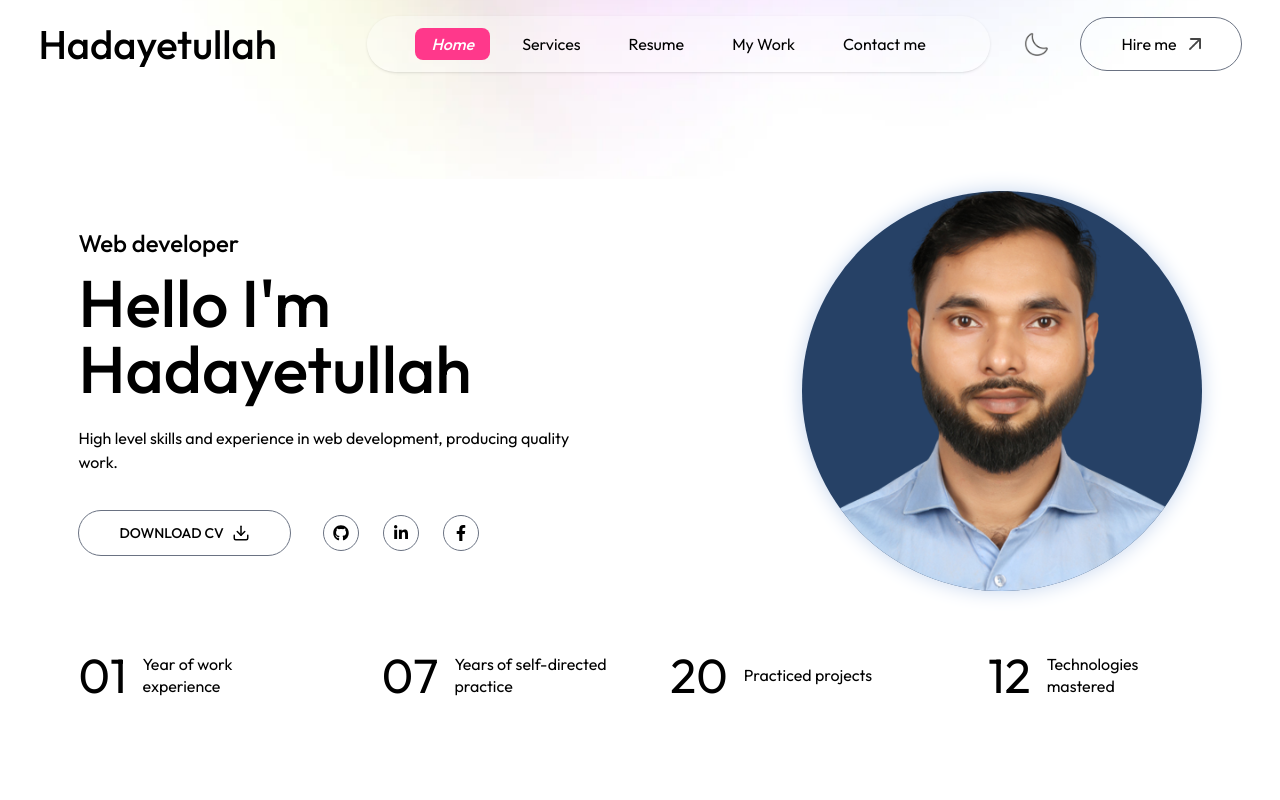
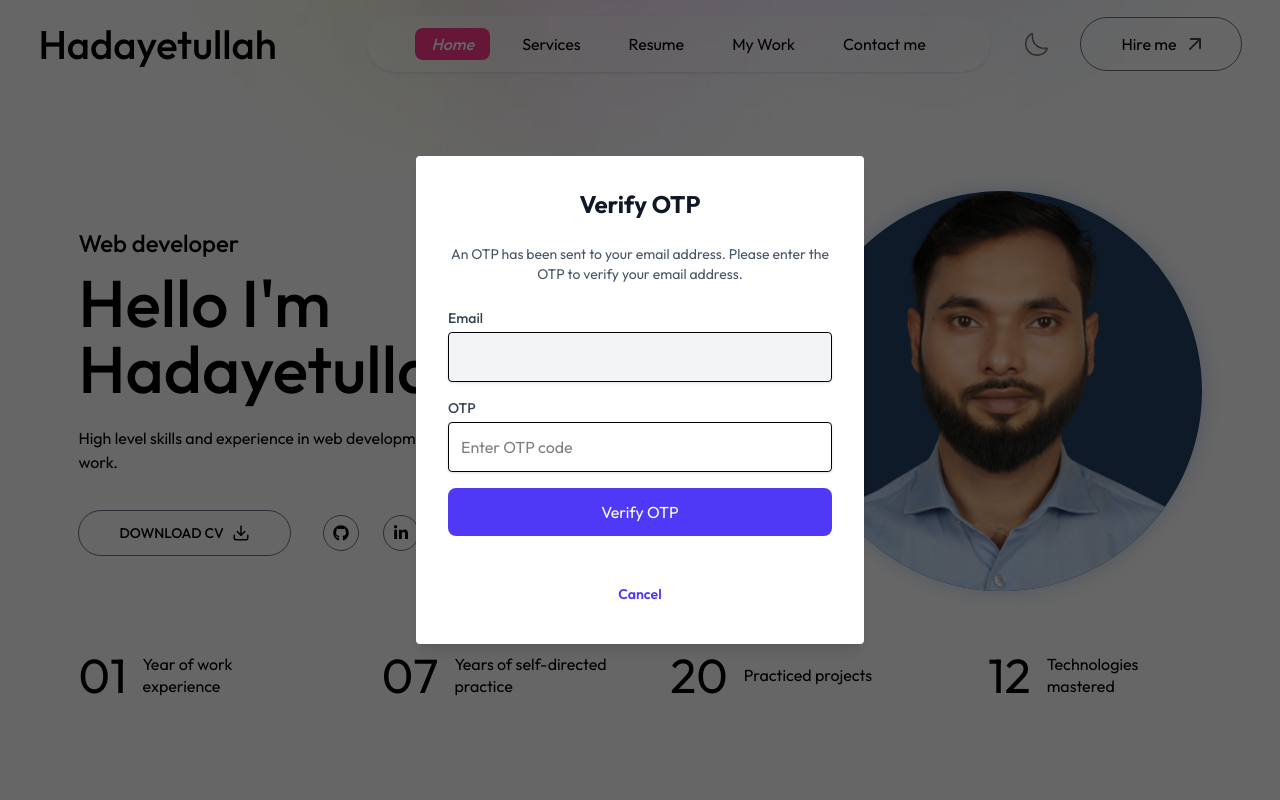
Before and after one commit to Hadayetullah/portfolio-v2, a Next.js app: page / in a window 1280 px wide. Shown: the top 800 px of the page. Built offline with nearby package versions, Linux system fonts and the light colour scheme; no server answers; a web font is replaced by a local one.

Commit message:
Update Form component functionalities and create OTPModal component.

```diff
--- a/app/components/Form.tsx
+++ b/app/components/Form.tsx
@@ -6,6 +6,7 @@ import UserVerificationField from './UserVerificationField';
 import { deleteFormCookies, getFormCookies, getProviderInfo, setAuthAndFormCookies } from '../actions/getAuthInfo';
 import AuthenticatedUser from './AuthenticatedUser';
 import { socialLogin, socialLogout } from '../actions/SocialAuth';
+import OTPModal from './OTPModal';
 
 
 type Props = {
@@ -44,10 +45,20 @@ interface FormInputErrorsType {
 const authOptionsList = [
   { label: 'User verification with social account', value: 'social' },
   { label: 'User verification with email (manually)', value: 'manual' },
+];
+
+// options array for the select field
+const optionsList = [
+  { label: 'Frontend Development', value: 'frontend' },
+  { label: 'Backend Development', value: 'backend' },
+  { label: 'Full Stack Development', value: 'fullstack' },
+  { label: 'General Purpose', value: 'general' },
+  { label: 'Other', value: 'other' },
 ]
 
 const Form = (props: Props) => {
     const emailRegex = /^[A-Z0-9._%+-]+@[A-Z0-9.-]+\.[A-Z]{2,4}$/i;
+    const purposePlaceholderText = 'Purpose';
 
     // Refs for scrolling to the first error field if there are any error fields
     const verificationRef = useRef<HTMLDivElement>(null);
@@ -57,8 +68,11 @@ const Form = (props: Props) => {
 
     const [selectedAuthType, setSelectedAuthType] = useState<{label: string, value:string}>(authOptionsList[0]);
 
+    const [selectedPurpose, setSelectedPurpose] = useState<{label: string, value:string} | null>(null)
     const [formSubmissionCount, setFormSubmissionCount] = useState<number>(0);
     const [formSubmissionSuccess, setFormSubmissionSuccess] = useState<boolean>(false);
+    const [OTPStatus, setOTPStatus] = useState<boolean>(true);
+    const [OTPCode, setOTPCode] = useState<string>("");
     const [formInputErrors, setFormInputErrors] = useState<FormInputErrorsType>({
         verified: "",
         email: "",
@@ -192,6 +206,7 @@ const Form = (props: Props) => {
         await socialLogout();
     }
 
+    // Handle form submission
     const handleSubmit = async (e: React.FormEvent) => {
         e.preventDefault();
 
@@ -220,6 +235,8 @@ const Form = (props: Props) => {
         formData.providerData = authInfo;
         console.log("Submit formData:", formData);
 
+        setFormSubmissionCount(0);
+        setSelectedPurpose(null);
         setFormData({
             authType: selectedAuthType.value,
             providerData: authInfo,
@@ -262,27 +279,36 @@ const Form = (props: Props) => {
     ];
 
     const inputStyle = `flex h-[35px] xxs:h-[42px] xs:h-[48px] border-[0.5px] border-black/20
-        dark:border-white/20 px-1 xxs:px-4
-        py-2 xxs:py-5 text-base text-black dark:text-white placeholder:text-black/60
-        dark:placeholder:text-white/60 outline-none bg-white dark:bg-[#1c1c22] rounded-md
-        placeholder:text-sm xxs:placeholder:text-base shadow-sm`;
+        dark:border-white/20 px-1 xxs:px-4 py-2 xxs:py-5 text-base text-black dark:text-white
+        placeholder:text-black/60 dark:placeholder:text-white/60 outline-none bg-white dark:bg-[#1c1c22]
+        rounded-md placeholder:text-sm xxs:placeholder:text-base shadow-sm`;
 
     const textAreaStyle = `flex border-[0.5px] border-black/20 dark:border-white/20 px-1 xxs:px-4 py-2 xxs:py-5 text-base text-black
         dark:text-white placeholder:text-black/60 dark:placeholder:text-white/60 outline-none bg-white
         dark:bg-[#1c1c22] rounded-md placeholder:text-sm xxs:placeholder:text-base`;
 
     const UserVerificationFieldStyle = `h-auto sm:h-[48px] border-[0.5px] border-black/20
-        dark:border-white/20 text-base
-        text-black dark:text-white outline-none bg-white dark:bg-[#1c1c22] rounded-md shadow-sm`
+        dark:border-white/20 text-base text-black dark:text-white outline-none bg-white dark:bg-[#1c1c22]
+        rounded-md shadow-sm`
 
   return (
+    <>
         <form onSubmit={(e) => handleSubmit(e)} className='grid grid-cols-1 sm:grid-cols-2 gap-x-4 xxs:gap-x-6'>
             {/* User Verification Field */}
             <div ref={verificationRef} className='col-span-1 sm:col-span-2 flex flex-col'>
+                {
+                selectedAuthType.value === 'manual' && formSubmissionCount < 1
+                    ?
+                    <span
+                        className='h-6 w-full leading-[1] text-[10px] xxs:text-sm flex items-end text-orange-700'>
+                            An OTP will be sent to your email address.
+                    </span>
+                    :
                     <span
                         className='h-6 w-full leading-[1] text-[10px] xxs:text-sm flex items-end text-red-600'>
                             {formInputErrors.verified && formInputErrors.verified}
                     </span>
+                }
 
                 {
                     authInfo?.provider
@@ -359,7 +385,14 @@ const Form = (props: Props) => {
                 >
                     {formInputErrors.purpose && formInputErrors.purpose}
                 </span>
-            <SelectField fieldStyle={inputStyle} handlePurposeFieldChange={handlePurposeFieldChange} />
+                <SelectField
+                    optionsList={optionsList}
+                    purposePlaceholderText={purposePlaceholderText}
+                    fieldStyle={inputStyle}
+                    handlePurposeFieldChange={handlePurposeFieldChange}
+                    selectedPurpose={selectedPurpose}
+                    setSelectedPurpose={setSelectedPurpose}
+                />
             </div>
 
             <div ref={messageRef} className='col-span-1 sm:col-span-2 flex flex-col'>
@@ -390,6 +423,11 @@ const Form = (props: Props) => {
                 </button>
             </div>
         </form>
+
+        {
+            OTPStatus && <OTPModal email={formData.email} onClose={() => setOTPStatus(false)} />
+        }
+    </>
   )
 }
 
--- /dev/null
+++ b/app/components/OTPModal.tsx
@@ -0,0 +1,138 @@
+"use client";
+
+import { useState } from "react";
+import { useRouter } from "next/navigation";
+// import apiService from "@/app/actions/apiActions";
+// import ErrorModal from "./ErrorModal";
+// import { setCredentials } from "@/app/actions/serverActions";
+
+interface OTPModalProps {
+  email: string;
+  onClose: () => void;
+}
+
+const OTPModal: React.FC<OTPModalProps> = ({ email, onClose }) => {
+  const router = useRouter();
+
+  const [otp, setOtp] = useState("");
+  const [loading, setLoading] = useState(false);
+  const [apiError, setApiError] = useState<any>(null);
+
+  // const handleSubmit = async (e: React.FormEvent) => {
+  //   e.preventDefault();
+
+  //   setLoading(true);
+
+  //   const response = await apiService.postWithoutToken(
+  //     "/api/auth/verify-otp/",
+  //     JSON.stringify({ email, otp })
+  //   );
+
+  //   if (response.token) {
+  //     // setEmailForOtp(response.email);
+  //     // console.log("response : ", response.token);
+  //     await setCredentials(
+  //       response.token.access_token,
+  //       response.token.refresh_token,
+  //       response.user
+  //     );
+
+  //     router.push("/admin");
+  //     setLoading(false);
+  //   } else {
+  //     const tmpErrors: string[] = Object.values(response).map((error: any) => {
+  //       return error;
+  //     });
+
+  //     // console.log("tmpErrors : ", tmpErrors);
+  //     setApiError(tmpErrors.join(", "));
+  //     setLoading(false);
+  //   }
+  // };
+
+  return (
+    <>
+      {/* <ErrorModal
+        top="10px"
+        error={apiError}
+        handleError={() => setApiError(null)}
+      /> */}
+
+      <div className="fixed inset-0 flex items-center justify-center bg-[#00000099] z-[150]">
+        <div className="w-full max-w-md p-8 space-y-6 bg-white rounded shadow-lg opacity-100">
+          <h2 className="text-2xl font-bold text-center text-gray-900">
+            Verify OTP
+          </h2>
+
+          <p className="text-sm text-center text-gray-600">
+            An OTP has been sent to your email address. Please enter the OTP to
+            verify your email address.
+          </p>
+
+          <form className="space-y-4">
+            <div>
+              <label
+                htmlFor="email"
+                className="block text-sm font-medium text-gray-700"
+              >
+                Email
+              </label>
+              <input
+                type="email"
+                name="email"
+                value={email}
+                required
+                readOnly
+                disabled
+                autoComplete="off"
+                className="w-full px-3 py-2 mt-1 border rounded shadow-sm bg-gray-100 outline-none"
+              />
+            </div>
+
+            <div>
+              <label
+                htmlFor="otp"
+                className="block text-sm font-medium text-gray-700"
+              >
+                OTP
+              </label>
+              <input
+                type="text"
+                name="otp"
+                placeholder="Enter OTP code"
+                value={otp}
+                onChange={(e) => setOtp(e.target.value)}
+                required
+                autoComplete="off"
+                className="w-full px-3 py-2 mt-1 border rounded shadow-sm outline-none"
+              />
+            </div>
+
+            <button
+              // onClick={handleSubmit}
+              type="submit"
+              className={`w-full px-4 py-2 text-white bg-indigo-600 rounded-lg hover:bg-indigo-700 focus:outline-none focus:bg-indigo-700 ${
+                loading ? "opacity-50 cursor-not-allowed" : "cursor-pointer"
+              }`}
+              disabled={loading}
+            >
+              {loading ? "Verifying OTP..." : "Verify OTP"}
+            </button>
+          </form>
+
+          <button
+            onClick={onClose}
+            disabled={loading}
+            className={`w-full px-4 py-2 mt-4 text-sm font-semibold text-indigo-600 bg-transparent rounded hover:bg-gray-100 ${
+              loading ? "opacity-50 cursor-not-allowed" : "cursor-pointer"
+            }`}
+          >
+            Cancel
+          </button>
+        </div>
+      </div>
+    </>
+  );
+};
+
+export default OTPModal;
```
Also changed, not shown: app/components/SelectField.tsx (+14 -18 lines). Lines whose indentation alone changed are shown as unchanged.
